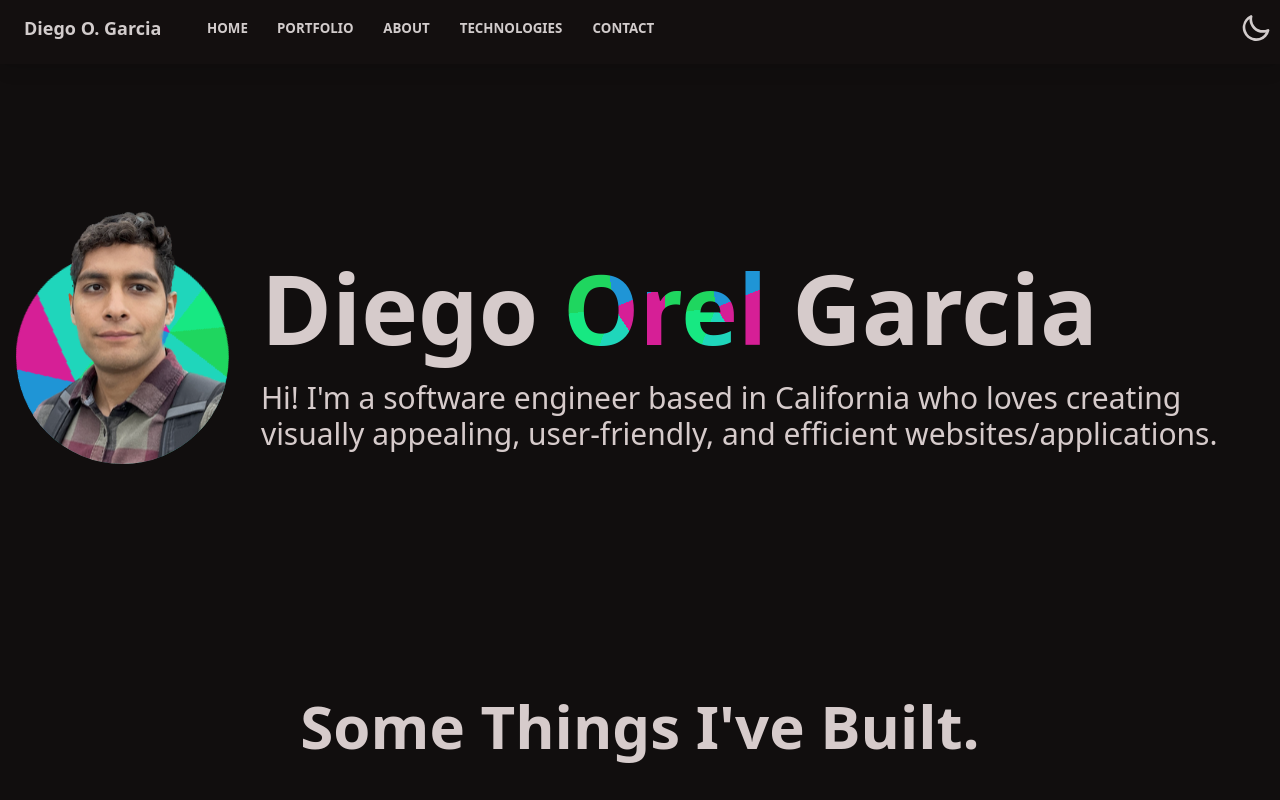
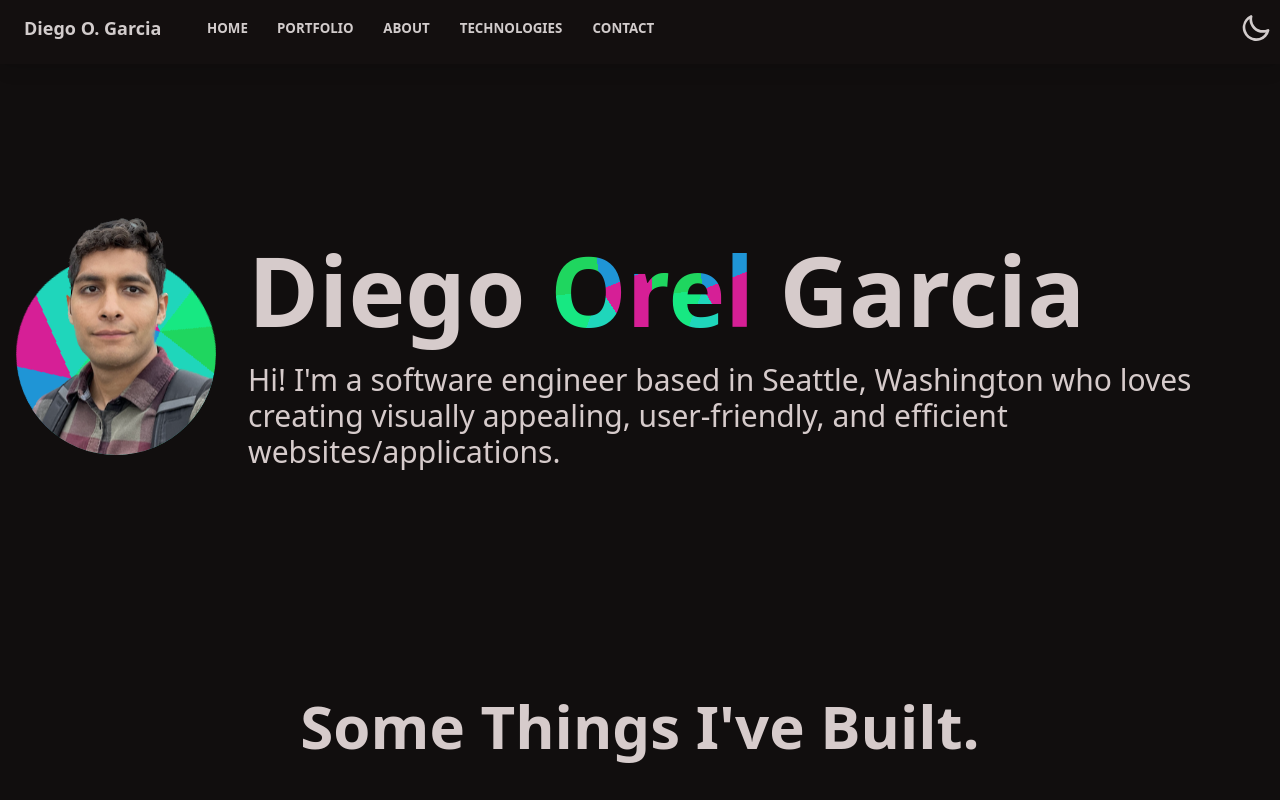
Before and after one commit to diegogarciacs/portfolio, a React (Create React App) app: page / in a window 1280 px wide. Shown: the top 800 px of the page. Built offline with nearby package versions, Linux system fonts and the light colour scheme; what prettier-plugin-tailwindcss, tailwindcss-font-inter would draw is missing.

Commit message:
Changes to my work titles

```diff
--- a/src/pages/AboutMe.tsx
+++ b/src/pages/AboutMe.tsx
@@ -43,7 +43,7 @@ const AboutMe = () => {
           >
             Hello, my name is Diego. I'm an tech enthusiast who's evolved from a childhood of gaming and online
             exploration into a developer with a knack for design.
-            I like to make things beautiful and functional. <br /> So far, I've had the pleasure of interning twice
+            I like to make things beautiful and functional. <br /> So far, I've had the pleasure of working as a software engineer
             with{" "}
             <a
               href="https://www.libertymutual.com/"
@@ -64,7 +64,7 @@ const AboutMe = () => {
               BeachHacks 2023
             </a>
             , and finally building my own portfolio.
-            <br /> My goal is to become a full-stack developer and continue to
+            <br /> My goal is to continue to
             work on projects that I'm passionate about.
           </p>
         </div>
--- a/src/pages/Home.tsx
+++ b/src/pages/Home.tsx
@@ -29,7 +29,7 @@ export default function Home() {
               Garcia
             </h1>
             <p className="py-6 text-2xl lg:text-3xl">
-              Hi! I'm a software engineer based in California who loves creating
+              Hi! I'm a software engineer based in Seattle, Washington who loves creating
               visually appealing, user-friendly, and efficient
               websites/applications.
             </p>
```
